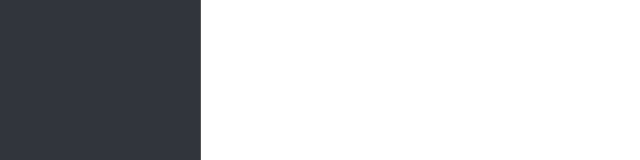
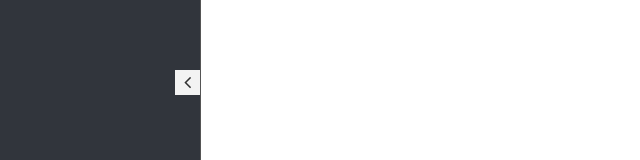
Before and after one commit to David-Shi-1989/h-vue, a Vue app in the folder h-vue/: page /#/ in a window 1280 px wide. Shown: the part 130-290 px from the top of the page, without its empty margins (0-640 px from the left). Built offline with nearby package versions, Linux system fonts and the light colour scheme; what iview would draw is missing.

Commit message:
侧边栏支持收起

```diff
--- a/h-vue/src/App.vue
+++ b/h-vue/src/App.vue
@@ -1,7 +1,10 @@
 <template>
   <div id="app">
-    <div class="hv-app-sb">
+    <div :class="['hv-app-sb',`hv-app-sb-${sidebar.isClose?'close':'open'}`]" :style="{width:sidebar.isClose?'0':'200px'}">
       <siderBar :menuData="sidebar.menu"></siderBar>
+      <div class="hv-app-sb-collapse" @click="onCollapseBtnClick" :title="sidebar.isClose?'展开':'收起'">
+        <i class="fa fa-angle-left"></i>
+      </div>
     </div>
     <div class="hv-app-main">
       <router-view/>
@@ -39,8 +42,14 @@ export default {
               { title: '表格', to: '/data/table' }
             ]
           }
-        ]
+        ],
+        isClose: false
       }
+    }
+  },
+  methods: {
+    onCollapseBtnClick () {
+      this.sidebar.isClose = !this.sidebar.isClose
     }
   }
 }
@@ -59,8 +68,36 @@ export default {
   height: 100%;
   display: flex;
   .hv-app-sb {
-    width: @siderbar-width;
     flex-shrink: 0;
+    position: relative;
+    transition: all .3s;
+    @icon-width: 25px;
+    .hv-app-sb-collapse {
+      position: absolute;
+      z-index: 999;
+      top: 200px;
+      font-size: 20px;
+      color: #333;
+      background-color: #f3f3f3;
+      width: @icon-width;
+      height: @icon-width;
+      line-height: @icon-width;
+      cursor: pointer;
+    }
+    &.hv-app-sb-close .hv-app-sb-collapse {
+      right: @icon-width*-1;
+      opacity: .7;
+      border-radius: 50%;
+      i.fa-angle-left {
+        transform: rotate(180deg)
+      }
+      &:hover {
+        opacity: 1;
+      }
+    }
+    &.hv-app-sb-open .hv-app-sb-collapse {
+      right: -0;
+    }
   }
   .hv-app-main {
     width: 100%;
--- a/h-vue/src/components/menu/sidebar.vue
+++ b/h-vue/src/components/menu/sidebar.vue
@@ -172,6 +172,7 @@ export default {
   .menu-1 {
     text-align: left;
     list-style: none;
+    overflow: hidden;
     i.fa {
       display: inline-block;
       width: 15px;
```
